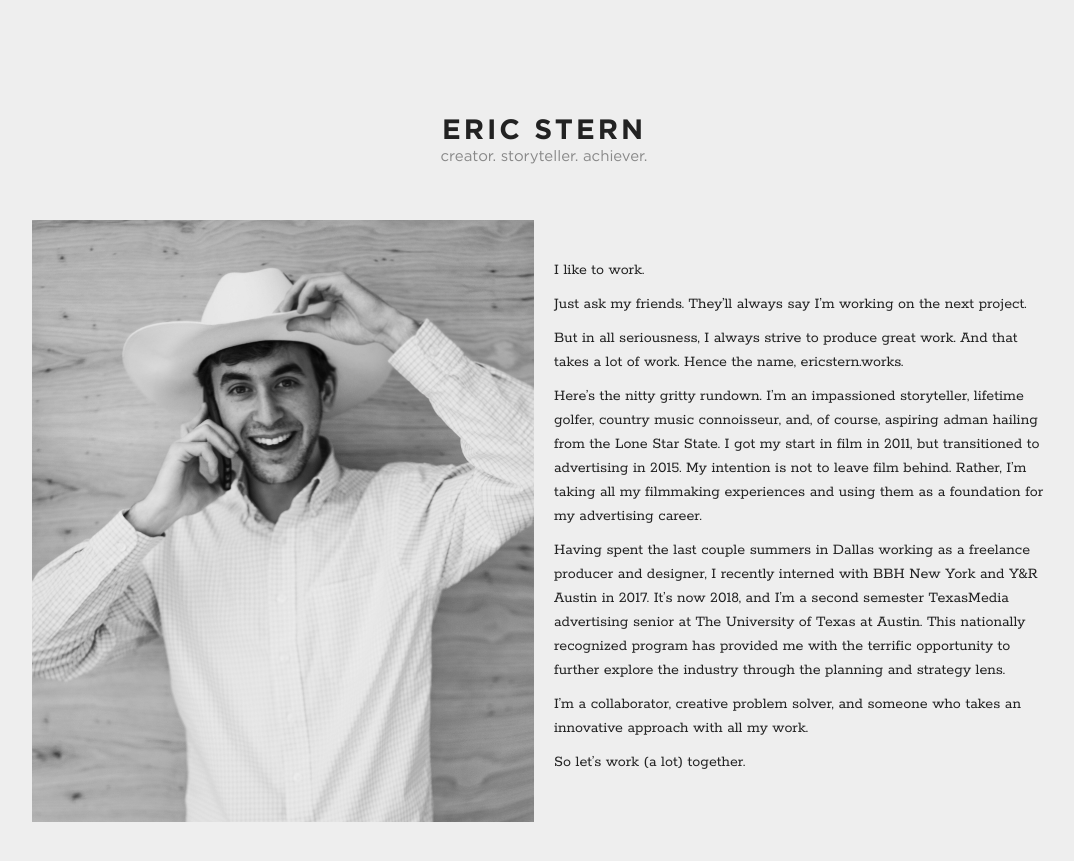
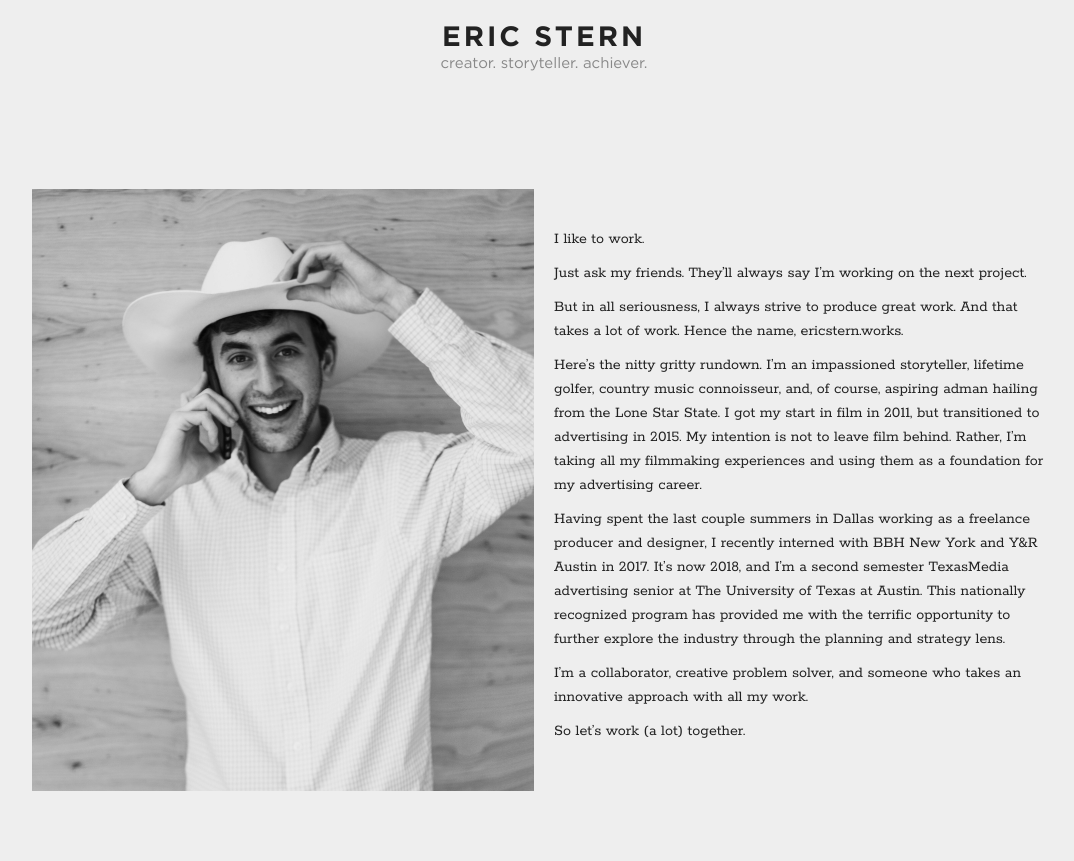
Before and after one commit to heidarianw/EricStern, a Jekyll site: the page built from about.markdown, in a window 1280 px wide. Shown: the top 861 px of the page, without its empty margins (96-1170 px from the left). Built offline with Jekyll 4.4.1, drawn with Linux system fonts in a browser that asks for light colours; nearby versions of some CDN libraries; some web fonts are replaced.

Commit message:
updating content

```diff
--- a/_includes/header.html
+++ b/_includes/header.html
@@ -1,5 +1,5 @@
 {% if page.layout != 'projects' %}
-<header class="header align-center no-space">
+<header class="header align-center no-space {% if page.layout == "about" %} about position-absolute{% endif %}">
   <div class="branding text-center {% if page.is_dark == true %}dark{% endif %}">
     <a href="{{ site.url }}">
       <h4 class="name">{{ site.title }}</h4>
--- a/_layouts/about.html
+++ b/_layouts/about.html
@@ -3,7 +3,7 @@ layout: default
 class: page
 ---
 
-<section class="page-content about column align-center position-relative">
+<section class="page-content about column align-center">
   <div class="container row align-center">
 
     <figure class="bio-image grid-one-half">
--- a/_sass/_layout.scss
+++ b/_sass/_layout.scss
@@ -1,8 +1,19 @@
 // header
 header {
+
+&:not(.about) {
 	width: $full;
-	margin-top: $gutter - 5px;
+	margin-top: -$gutter - 10px;
 	margin-bottom: $gutter - 5px;
+}
+
+	&.about {
+		width: $full;
+		margin-bottom: 20px;
+		margin-top: 0;
+		top: 0;
+	}
+
 
 	.branding {
 		position: relative;
--- a/_sass/_pages.scss
+++ b/_sass/_pages.scss
@@ -5,8 +5,8 @@
 
     .container {
       width: $full;
-      max-width: $half-viewport-width + 5vw;
-      max-height: $half-viewport-width + 5vw;
+      max-width: $half-viewport-width + 7vw;
+      max-height: $half-viewport-width + 7vw;
       margin: 0 auto;
 
     .navigation {
@@ -100,6 +100,7 @@
 }
 
 	&.about {
+    margin-top: $gutter * 3;
 
     .container {
       max-width: 1024px;
```
